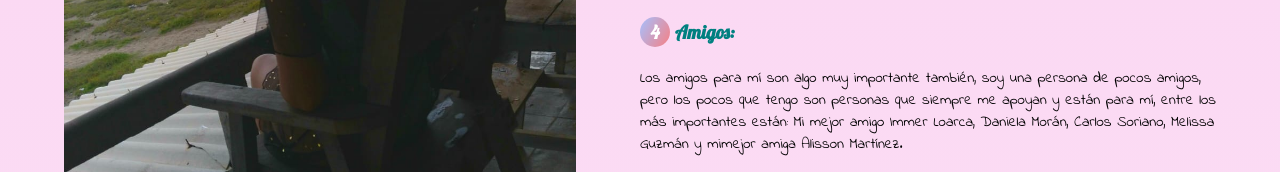
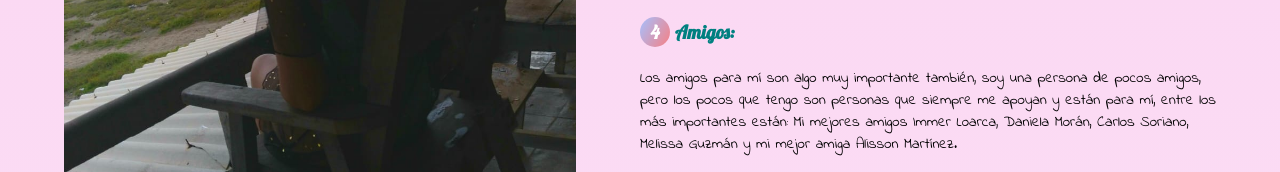
Before and after one commit to Valelias/blog-personal-profesional-valeria-elias, a plain HTML site: page sobremi.html in a window 1280 px wide. Shown: the part 597-769 px from the top of the page. Drawn offline with Linux system fonts and the light colour scheme.

Commit message:
Update sobremi.html

```diff
--- a/sobremi.html
+++ b/sobremi.html
@@ -58,7 +58,7 @@
      <div class="Important">
          <h3 class="n-idea"><span class="number">4</span>Amigos:</h3>
          <p>Los amigos para mí son algo muy importante también, soy una persona de pocos amigos, pero los pocos que tengo son personas que siempre me apoyan
-             y están para mí, entre los más importantes están: Mi mejor amigo Immer Loarca, Daniela Morán, Carlos Soriano, Melissa Guzmán y mimejor amiga Alisson
+             y están para mí, entre los más importantes están: Mi mejores amigos Immer Loarca, Daniela Morán, Carlos Soriano, Melissa Guzmán y mi mejor amiga Alisson
              Martínez.
          </p>
      </div>
```
